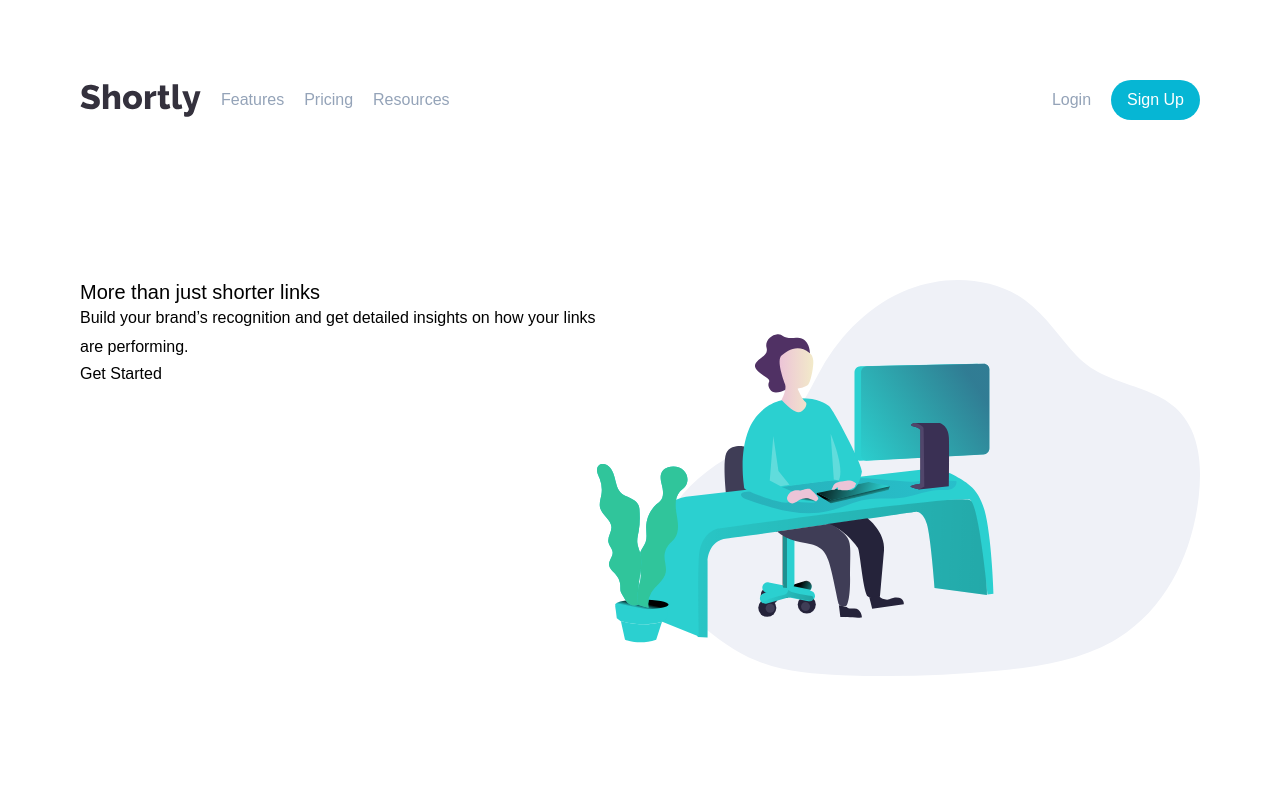
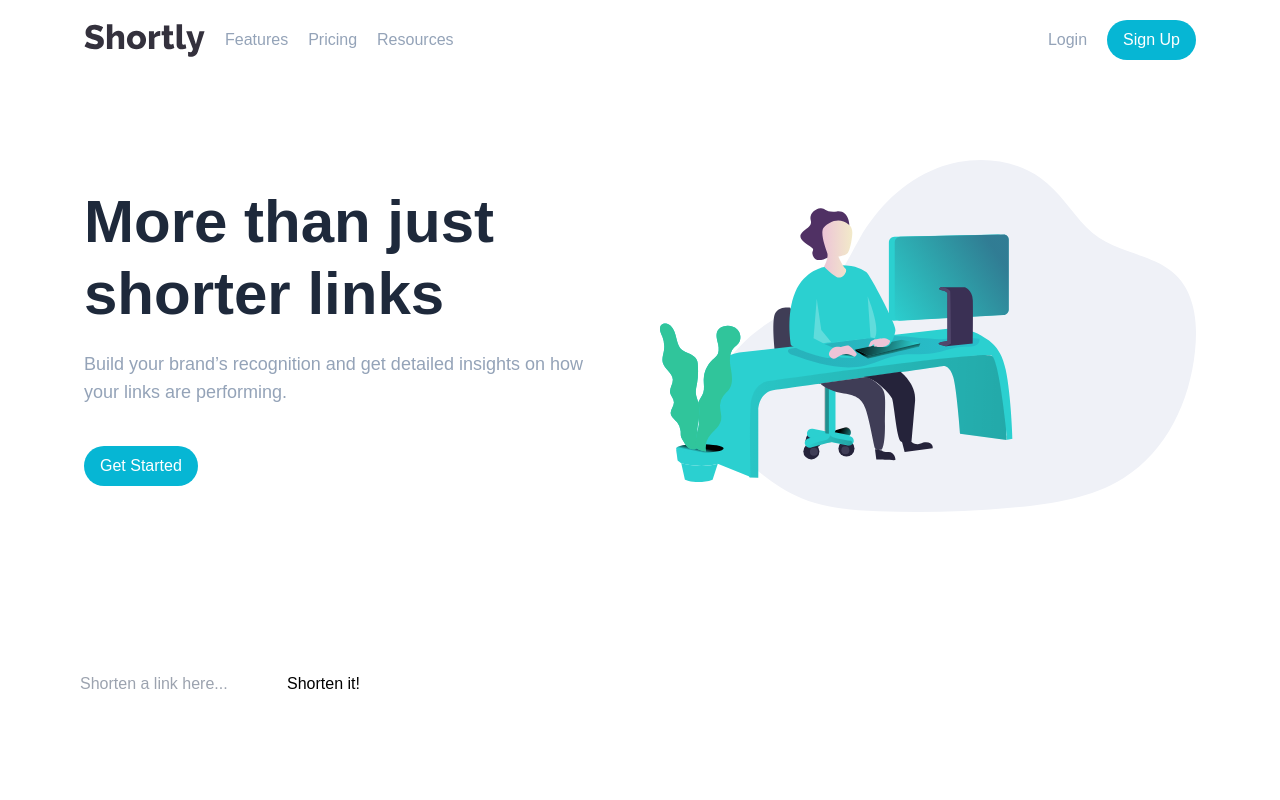
Before and after one commit to Abdulkareemoj/url-shortener-fementor, a React (Vite) app: page / in a window 1280 px wide. Shown: the top 800 px of the page. Built offline with nearby package versions, Linux system fonts and the light colour scheme.

Commit message:
fixed hero and navbar

```diff
--- a/src/components/Hero.jsx
+++ b/src/components/Hero.jsx
@@ -1,3 +1,4 @@
+/* eslint-disable react/button-has-type */
 /* eslint-disable jsx-a11y/anchor-is-valid */
 import React from "react";
 
@@ -7,26 +8,23 @@
   return (
 
 
-<section className="pr-20 pl-20 px-20 py-20">
-<div className="">
+<section  className="py-10 lg:py-20">
+<div className="max-width grid grid-cols-1 gap-5 md:grid-cols-2 md:gap-10 md:place-items-center">
+          <article className="text-center md:text-left">
+            <h1 className="text-5xl lg:text-6xl mb-5 font-bold text-slate-800">
+              More than just shorter links
+            </h1>
+            <p className="lg:text-lg text-slate-400 mb-10">
+              Build your brand’s recognition and get detailed insights on how
+              your links are performing.
+            </p>
+            <button className="btn-cta rounded-full">Get Started</button>
+          </article>
 
-  <div className="flex">
 
-    <div>
-  <h1 className ="text-xl">More than just shorter links</h1>
-    <p  className ="herotext">
-    Build your brand’s recognition and get detailed insights
-on how your links are performing.
-    </p>
-    <a href="#" className="button">Get Started</a>
-   </div>
-
-    <div>
+    <article>
     <img src={image} alt="illustration-working" />
-    </div>
-
-  </div>
-
+    </article>
 </div>
 </section>
   );
--- a/src/components/navbar.jsx
+++ b/src/components/navbar.jsx
@@ -8,7 +8,7 @@
     const [isOpen, setIsOpen] = useState(false);
 
     return (
-        <header className="header max-widthpr-20 pl-20 px-20 py-20">
+        <header className="header max-width py-5">
           <div className="flex items-center justify-between">
             <article className="flex items-center">
               <img src={logo} alt="" />
```
